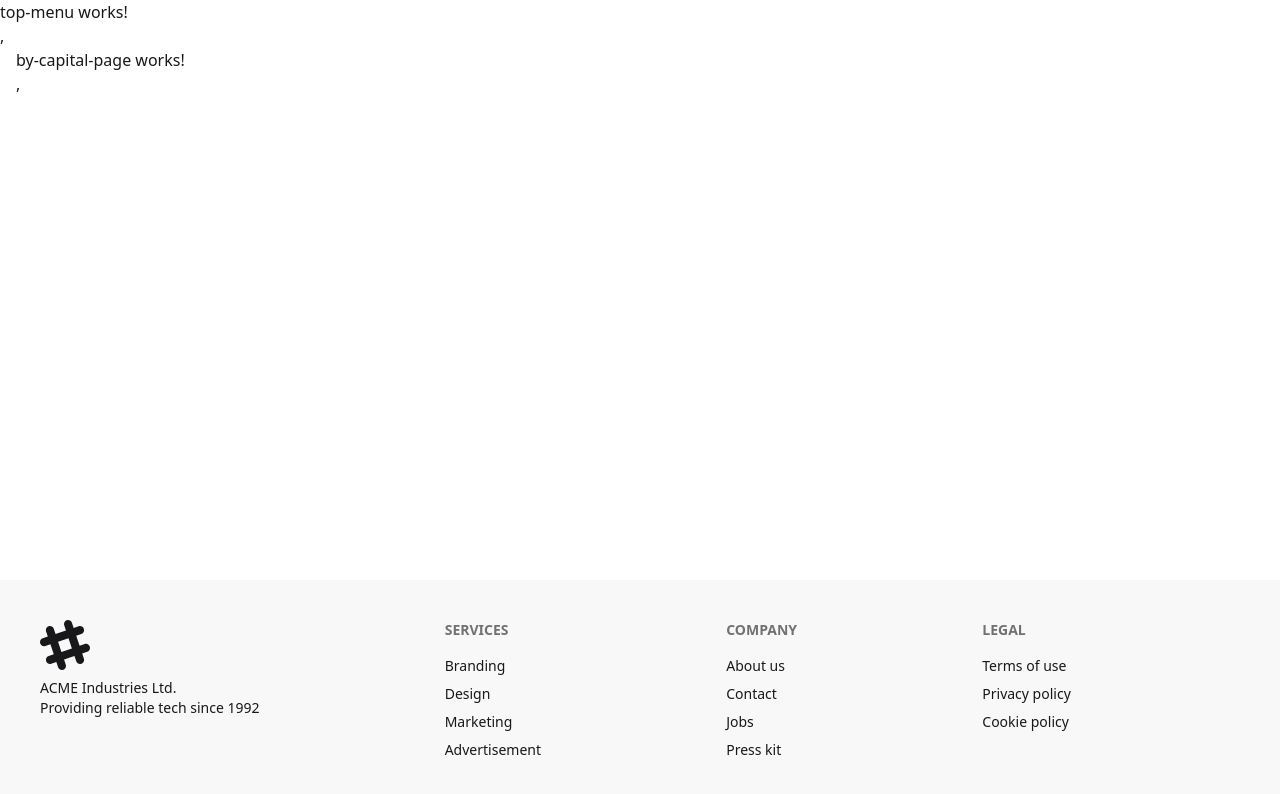
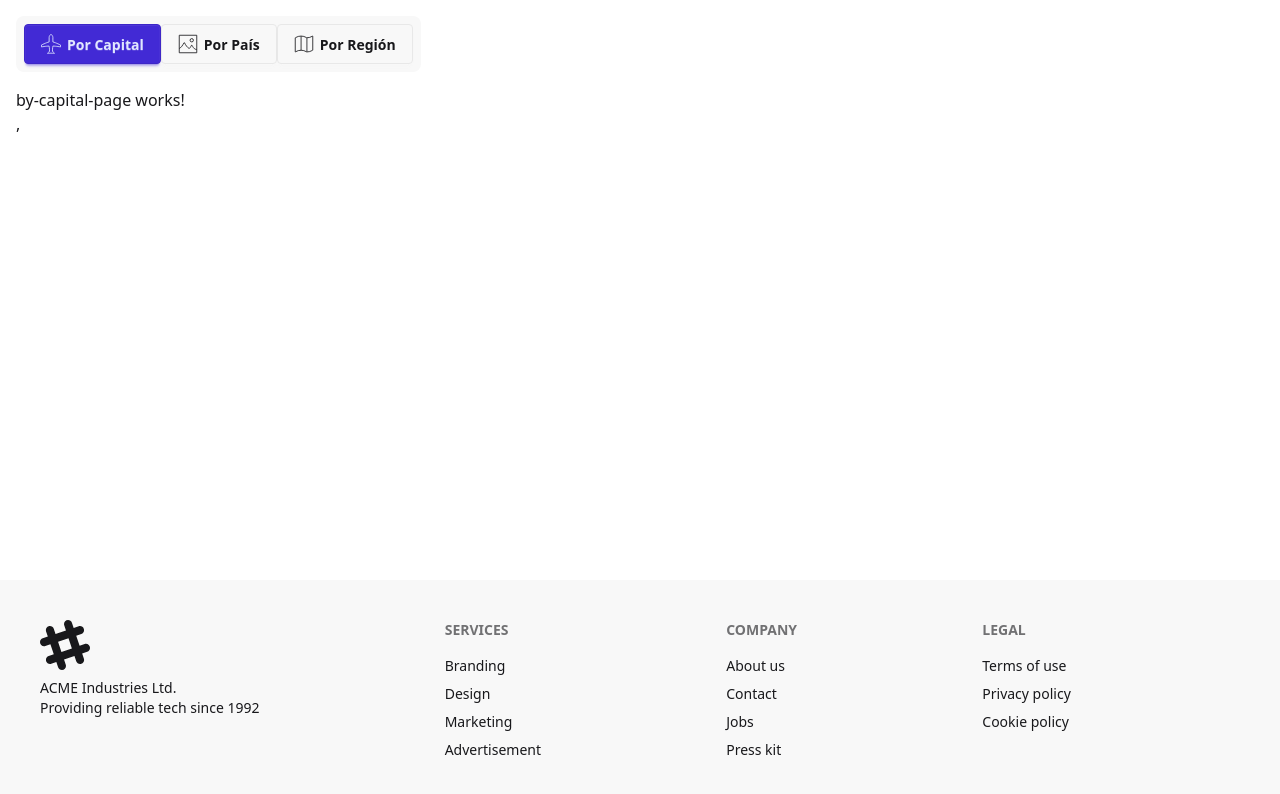
Before and after one commit to BaldoCamposDev/country-app, an Angular app: page /country/by-capital in a window 1280 px wide. Shown: the top 794 px of the page. Built offline with nearby package versions, Linux system fonts and the light colour scheme.

Commit message:
feat: :sparkles: Added top menu and router and routerLink

```diff
--- a/src/app/country/components/top-menu/top-menu.html
+++ b/src/app/country/components/top-menu/top-menu.html
@@ -1 +1,43 @@
-<p>top-menu works!</p>,
+<nav class="p-4 w-full">
+  <ul class="menu bg-base-200 sm:menu-horizontal rounded-box">
+    <li>
+      <a class="btn" routerLink="by-capital" routerLinkActive="btn-primary">
+        <svg xmlns="http://www.w3.org/2000/svg" width="20" height="20" viewBox="0 0 24 24">
+          <path
+            fill="none"
+            stroke="currentColor"
+            d="M.5 15.5v-2.25S6 10.5 9.75 9.5V4.211c0-.79.23-1.565.707-2.194c.364-.48.828-1.052 1.293-1.517h.5c.465.465.93 1.037 1.293 1.517c.478.629.707 1.404.707 2.194V9.5c3.75 1 9.25 3.75 9.25 3.75v2.25s-5.5-1-9.25-1c0 0-.5 2.28-.5 6.5c0 0 1.25.75 2.25 1.75v.5S13.75 23 12 23s-4 .25-4 .25v-.5c1-1 2.25-1.75 2.25-1.75c0-4.22-.5-6.5-.5-6.5c-3.75 0-9.25 1-9.25 1Z"
+            stroke-width="1"
+          />
+        </svg>
+        Por Capital
+      </a>
+    </li>
+    <li>
+      <a class="btn" routerLink="by-country" routerLinkActive="btn-primary">
+        <svg xmlns="http://www.w3.org/2000/svg" width="20" height="20" viewBox="0 0 24 24">
+          <path
+            fill="none"
+            stroke="currentColor"
+            d="M22.5 18.5h-.304c-.94 0-1.877-.274-2.564-.917a11 11 0 0 1-2.061-2.624l-.82-1.459h-.5l-.822 1.459a11 11 0 0 1-1.75 2.32a4.6 4.6 0 0 1-1.919-1.062a15.3 15.3 0 0 1-2.868-3.674L7.75 10.5h-.498l-1.141 2.043a15.3 15.3 0 0 1-3.286 4.053a3.5 3.5 0 0 1-1.325.722m0 5.182v-21h21v21zm15-13a2 2 0 1 1 0-4a2 2 0 0 1 0 4Z"
+            stroke-width="1"
+          />
+        </svg>
+        Por País
+      </a>
+    </li>
+    <li>
+      <a class="btn" routerLink="by-region" routerLinkActive="btn-primary">
+        <svg xmlns="http://www.w3.org/2000/svg" width="20" height="20" viewBox="0 0 24 24">
+          <path
+            fill="none"
+            stroke="currentColor"
+            d="M15.5 21.5v-17m0 17h-.333l-.358-.22A12 12 0 0 0 8.52 19.5H8.5m7 2h.177a12 12 0 0 0 6.173-1.71l.65-.39V2.5h-.25l-.357.22a12 12 0 0 1-6.29 1.78h-.353l-.483-.29A12 12 0 0 0 8.593 2.5H8.5m0 0h-.176A12 12 0 0 0 2.15 4.21l-.65.39v16.9h.25l.357-.22a12 12 0 0 1 6.29-1.78m.103-17v17m0 0h-.104m0 0H8.25"
+            stroke-width="1"
+          />
+        </svg>
+        Por Región
+      </a>
+    </li>
+  </ul>
+</nav>
--- a/src/app/country/components/top-menu/top-menu.ts
+++ b/src/app/country/components/top-menu/top-menu.ts
@@ -1,8 +1,9 @@
 import { Component } from '@angular/core';
+import { RouterLink, RouterLinkActive } from '@angular/router';
 
 @Component({
   selector: 'country-top-menu',
-  imports: [],
+  imports: [RouterLink, RouterLinkActive],
   templateUrl: './top-menu.html',
 })
 export class TopMenu {}
```
